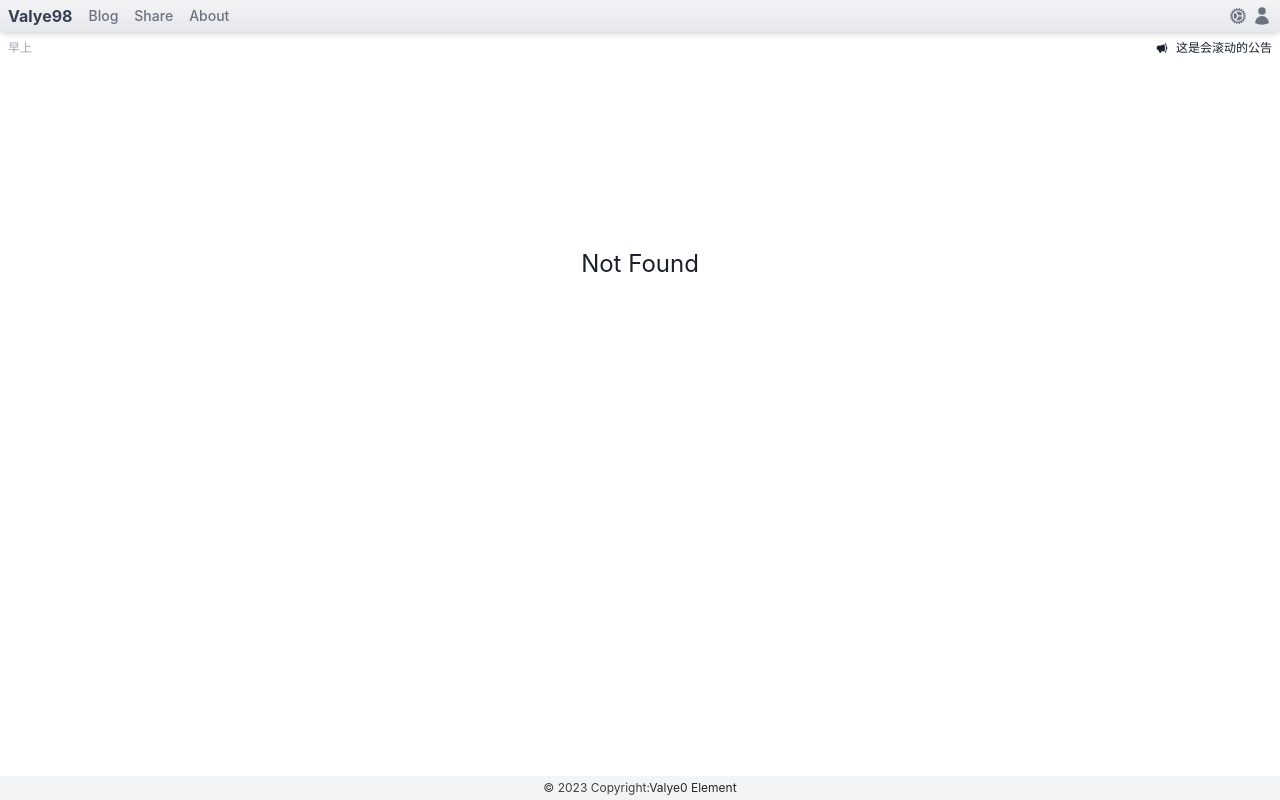
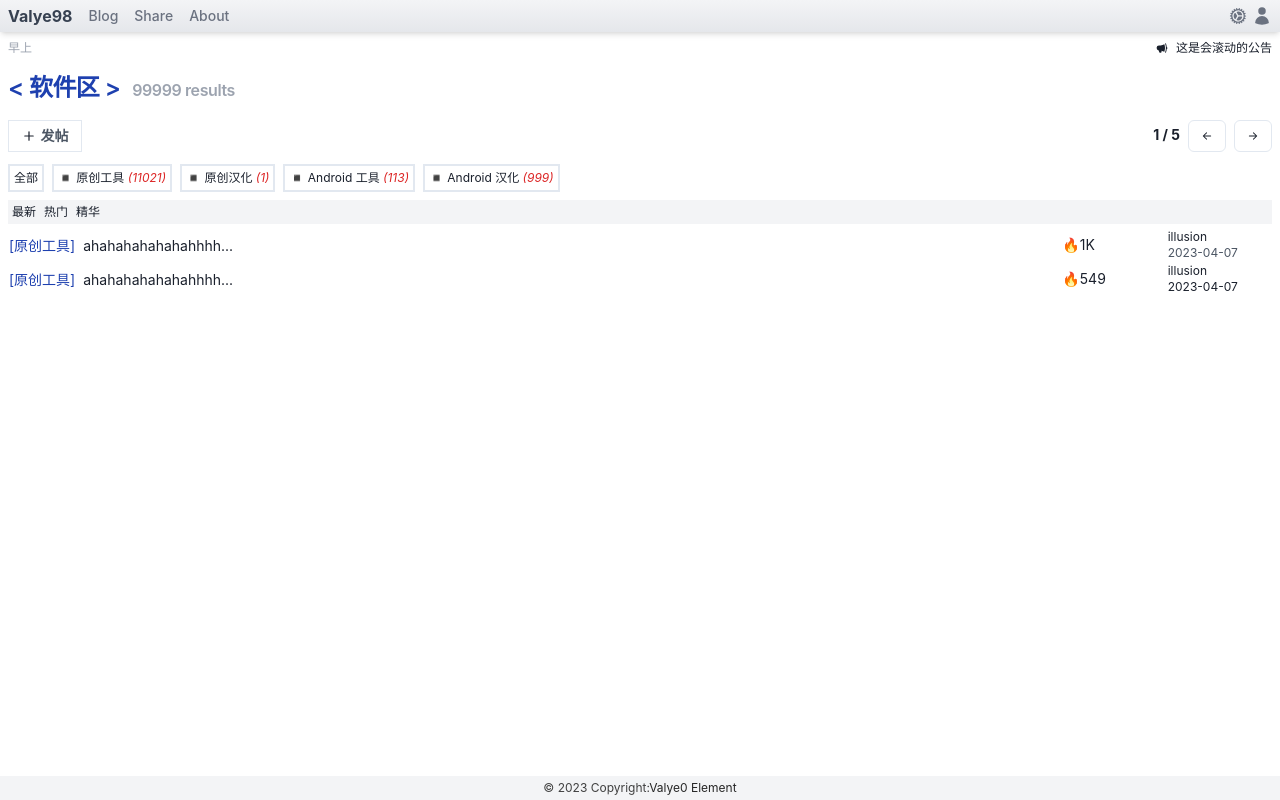
Before and after one commit to hjklchan/valyek, a React (Vite) app: page /post in a window 1280 px wide. Before the commit this address had no page. Built offline with nearby package versions, Linux system fonts and the light colour scheme.

Commit message:
rename `Block` to `Post`

```diff
--- a/src/pages/block/detail.tsx
+++ /dev/null
@@ -1,28 +0,0 @@
-import { useParams } from "react-router-dom";
-
-const PostDetail = () => {
-    const { postId } = useParams();
-    return <>
-        {/** Article Title **/}
-        <h1 className="text-3xl font-bold">Garlic bread with cheese: What the science tells us</h1>
-        <br />
-        {/** Article Main Content **/}
-        <article className="prose prose max-w-none min-h-50 hover:prose-a:text-blue-500 prose-neutral">
-            <p>
-                For years parents have espoused the health benefits of eating garlic bread with cheese to their
-                children, with the food earning such an iconic status in our culture that kids will often dress
-                up as warm, cheesy loaf for Halloween.
-            </p>
-            <p>
-                But a recent study shows that the celebrated appetizer may be linked to a series of rabies cases
-                springing up around the country.
-            </p>
-        </article>
-        <div className="my-5">
-            <h3 className="bg-gray-200 text-md px-1">Comment(s)</h3>
-            {/** Article Comment **/}
-        </div>
-    </>
-}
-
-export default PostDetail;
--- a/src/pages/blog/index.tsx
+++ b/src/pages/blog/index.tsx
@@ -104,7 +104,7 @@ const Blog = () => {
                     <tr className="h-18 hover:bg-gray-100">
                         <td className="px-2 space-y-1">
                             <div className="items-center">
-                                <Link to={"/block/1"} className="font-semibold text-blue-800 hover:underline cursor-pointer">
+                                <Link to={"/post"} className="font-semibold text-blue-800 hover:underline cursor-pointer">
                                     {`< 软件区 >`}
                                 </Link>
                                 &nbsp;<em className="text-sm text-red-500">(101)</em>
--- a/src/pages/index.ts
+++ b/src/pages/index.ts
@@ -3,8 +3,8 @@ import Login from "./auth/login";
 import Registration from "./auth/registration";
 import Blog from "./blog";
 import User from "./user";
-import Block from "./block";
+import Post from "./post";
 import Share from "./share";
 import PostDetail from "@/pages/post/detail";
 
-export { NotFound, Login, Registration, User, Blog, Block, PostDetail, Share };
+export { NotFound, Login, Registration, User, Blog, Post, PostDetail, Share };
--- /dev/null
+++ b/src/pages/post/index.tsx
@@ -0,0 +1,143 @@
+import { useEffect } from "react";
+import { useLocation, Link } from "react-router-dom";
+import { Button } from "@chakra-ui/react"
+import { ArrowLeftIcon, ArrowRightIcon, PlusIcon } from "@heroicons/react/20/solid";
+
+interface Category {
+    id: number;
+    title: string;
+    numPost: number;
+}
+
+const Block = () => {
+    const location = useLocation();
+    const fakeCategories: Category[] = [
+        {
+            id: 1,
+            title: "原创工具",
+            numPost: 11021,
+        },
+        {
+            id: 2,
+            title: "原创汉化",
+            numPost: 1
+        },
+        {
+            id: 3,
+            title: "Android 工具",
+            numPost: 113,
+        },
+        {
+            id: 4,
+            title: "Android 汉化",
+            numPost: 999,
+        },
+    ];
+    const getPostsByCategory = (id: Category["id"]) => {
+        // TODO Invoke API function
+        console.log(id);
+    }
+    const createPost = () => {
+        console.log("创建博文");
+    }
+    const numResults = 99999;
+    useEffect(() => {
+        const loc = location.pathname;
+        console.log(loc);
+    }, [])
+    return <>
+        <div className="mt-5">
+            <h1 className="text-2xl font-semibold leading-none tracking-tight text-blue-800">
+                {"< 软件区 >"}
+                <span className="ml-3 text-base leading-none tracking-tight text-gray-400">
+                    {numResults} result{numResults > 1 ? "s" : ""}
+                </span>
+            </h1>
+            <div className="flex justify-between mt-5">
+                <Button
+                    borderRadius="0"
+                    variant="outline"
+                    size="sm"
+                    onClick={() => createPost()}
+                >
+                    <PlusIcon className="h-4 w-4" />&nbsp;
+                    <span className="text-gray-600">发帖</span>
+                </Button>
+                <div className="space-x-2">
+                    <span className="text-sm font-bold">1 / 5</span>
+                    <Button size="sm" variant="outline" >
+                        <ArrowLeftIcon className="font-bold h-3 w-3" />
+                    </Button>
+                    <Button size="sm" variant="outline">
+                        <ArrowRightIcon className="font-bold h-3 w-3" />
+                    </Button>
+                </div>
+            </div>
+            <ul className="flex flex-wrap  gap-2 mt-3 text-xs">
+                <li className="border-2 p-1 hover:bg-gray-200">全部</li>
+                {
+                    fakeCategories.length > 0
+                        ? fakeCategories.map(item => {
+                            return <li
+                                className="border-2 p-1 hover:bg-gray-200 hover:cursor-pointer"
+                                key={item.id}
+                            >
+                                ◾ {item.title}<em className="text-red-600">&nbsp;({item.numPost})</em>
+                            </li>
+                        })
+                        : <></>
+                }
+            </ul>
+            {/** List Component **/}
+            <div className="mt-2">
+                {/** Show Menu **/}
+                <div className="bg-gray-100 p-1 space-x-2 text-xs mb-1">
+                    <span className="cursor-pointer">最新</span>
+                    <span className="cursor-pointer">热门</span>
+                    <span className="cursor-pointer">精华</span>
+                </div>
+                {
+                    true
+                        ? <table className="table-fixed w-full border-none">{/** List **/}
+                            <tbody>
+                                <tr className="hover:bg-gray-100">
+                                    <td>
+                                        <Link to="/" className="mr-2 text-sm text-blue-800">
+                                            [原创工具]
+                                        </Link>
+                                        <Link to="/post/1" className="text-sm">
+                                            ahahahahahahahhhh...
+                                        </Link>
+                                    </td>
+                                    <td className="w-1/12 text-sm">🔥1K</td>
+                                    <td className="w-1/12 text-xs">
+                                        <Link to="">illusion</Link><br />
+                                        <span className="text-gray-600">2023-04-07</span>
+                                    </td>
+                                </tr>
+                                <tr className="hover:bg-gray-100">
+                                    <td>
+                                        <span className="mr-2 text-sm text-blue-800">
+                                            [原创工具]
+                                        </span>
+                                        <Link to="" className="text-sm">ahahahahahahahhhh...</Link>
+                                    </td>
+                                    <td className="w-1/12 text-sm">🔥549</td>
+                                    <td className="w-1/12 text-xs">
+                                        illusion<br />
+                                        2023-04-07
+                                    </td>
+
+                                </tr>
+                            </tbody>
+                        </table>
+                        : <div className="flex justify-center my-2">{/** Empty Text **/}
+                            <span className="text-sm">No record</span>
+                        </div>
+                }
+            </div>
+        </div>
+    </>
+}
+
+export default Block;
--- a/src/routes/index.tsx
+++ b/src/routes/index.tsx
@@ -1,7 +1,7 @@
 import React from "react";
 import { createBrowserRouter, createRoutesFromElements, Navigate, Route, useRoutes } from "react-router-dom";
 import RequireAuth from "@/components/RequireAuth";
-import { Login, Registration, User, Blog, Block, PostDetail, Share, NotFound } from "@/pages";
+import { Login, Registration, User, Blog, Post, PostDetail, Share, NotFound } from "@/pages";
 import { AppLayout } from "@/layouts/AppLayout";
 
 // Default home path
@@ -25,7 +25,7 @@ export const appRouter = createBrowserRouter(
             <Route element={<AppLayout />}>
                 <Route path={defaultHomePath} element={<Blog />} />
                 <Route path="/post/:postId" element={<PostDetail />}/>
-                <Route path="/block/:blockId" element={<Block />}/>
+                <Route path="/post" element={<Post />}/>
                 <Route path="/share" element={<Share />} />
                 {/* Profile page */}
                 <Route path="/user" element={<RequireAuth><User /></RequireAuth>} />
```
